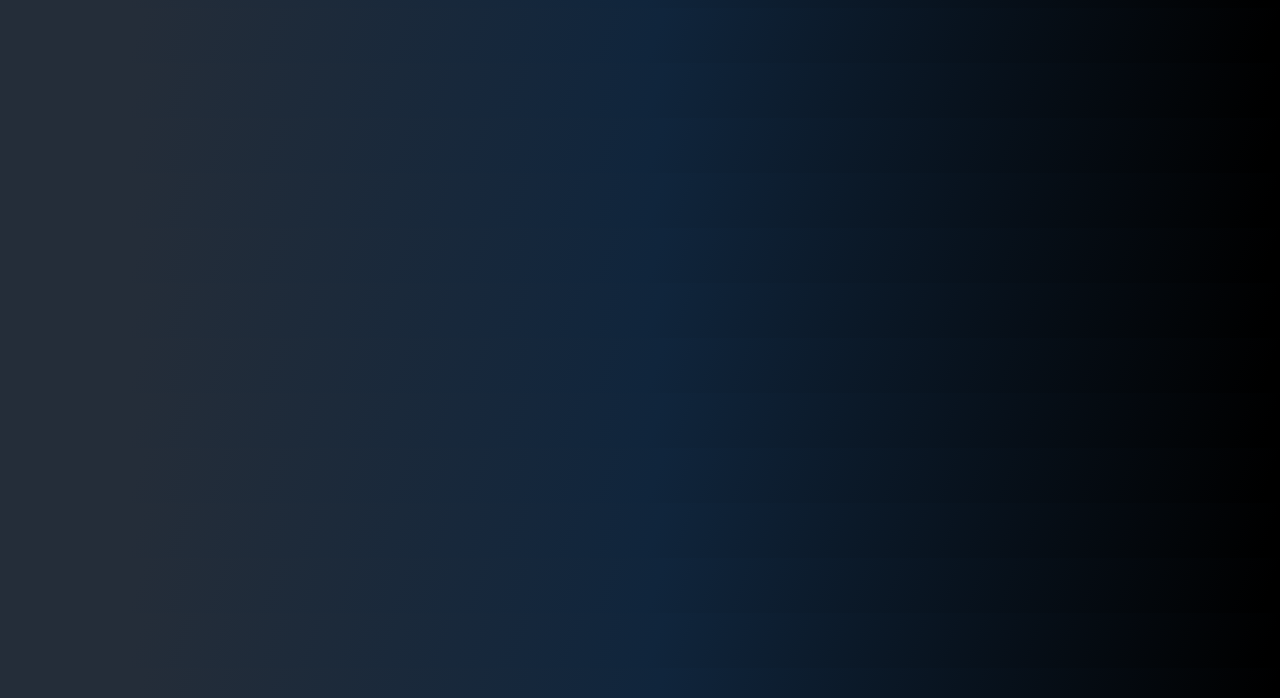
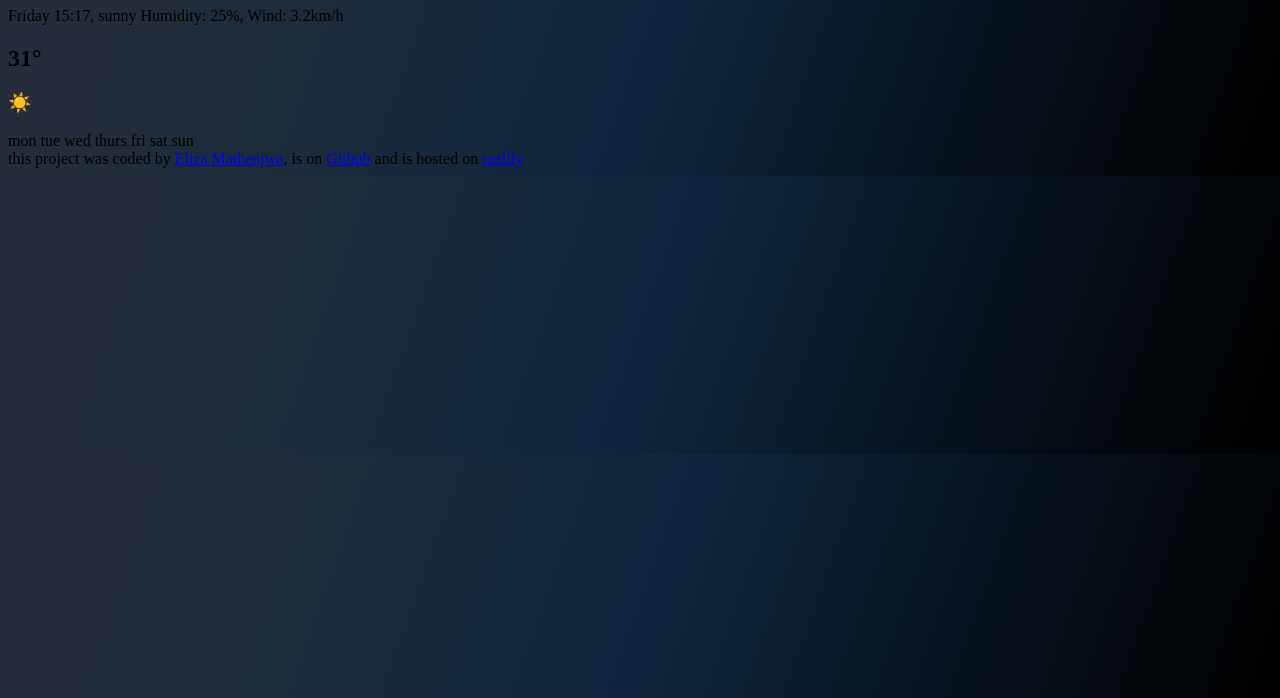
Before and after one commit to ElizaMathenjwa/weather-app-plus, a plain HTML site: page index.html in a window 1280 px wide. Shown: the part 102-800 px from the top of the page. Drawn offline with Linux system fonts and the light colour scheme.

Commit message:
Update index.html
coded the main content of the weather app

```diff
--- a/index.html
+++ b/index.html
@@ -13,9 +13,24 @@
       <button type="submit">search</button>
     </form>
   </header>
-  <main>
-
-
+  <main><div class="current-forecast">
+<h1>Paris</h1>
+<p>
+  Friday 15:17, sunny
+Humidity: 25%, Wind: 3.2km/h
+</p>
+<h2>31°</h2>
+<h3>☀️</h3>
+</div>
+<div class="future-forecast">
+  mon
+  tue
+  wed
+  thurs
+  fri
+  sat
+  sun
+</div>
   </main>
   <footer>
     this project was coded by <a href="www.linkedin.com/in/eliza-mathenjwa-213442232"> Eliza Mathenjwa</a>, is on <a href="https://github.com/ElizaMathenjwa" >Github</a> and is hosted on <a href="https://weather-app-plus-em.netlify.app/" >netlify</a>
```
